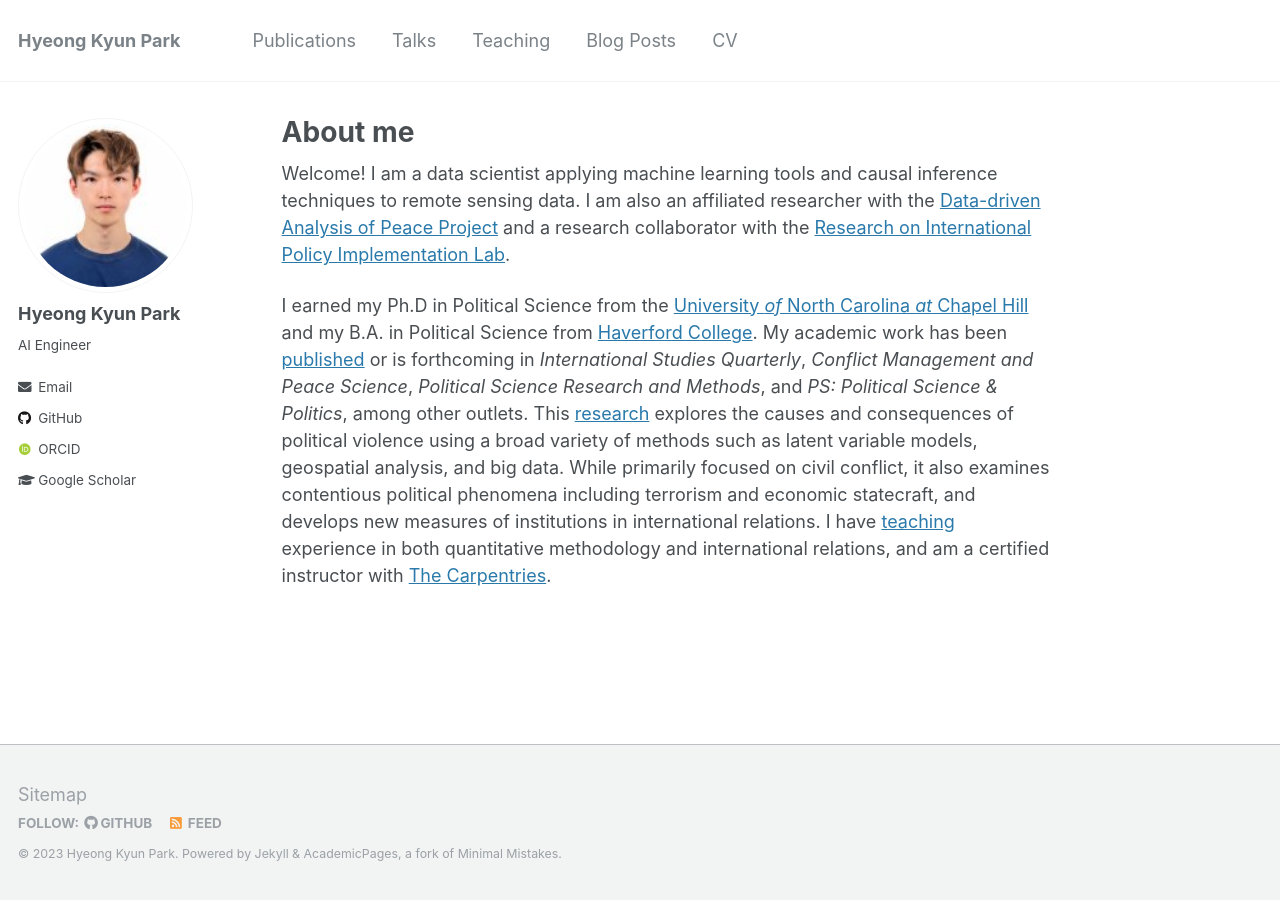
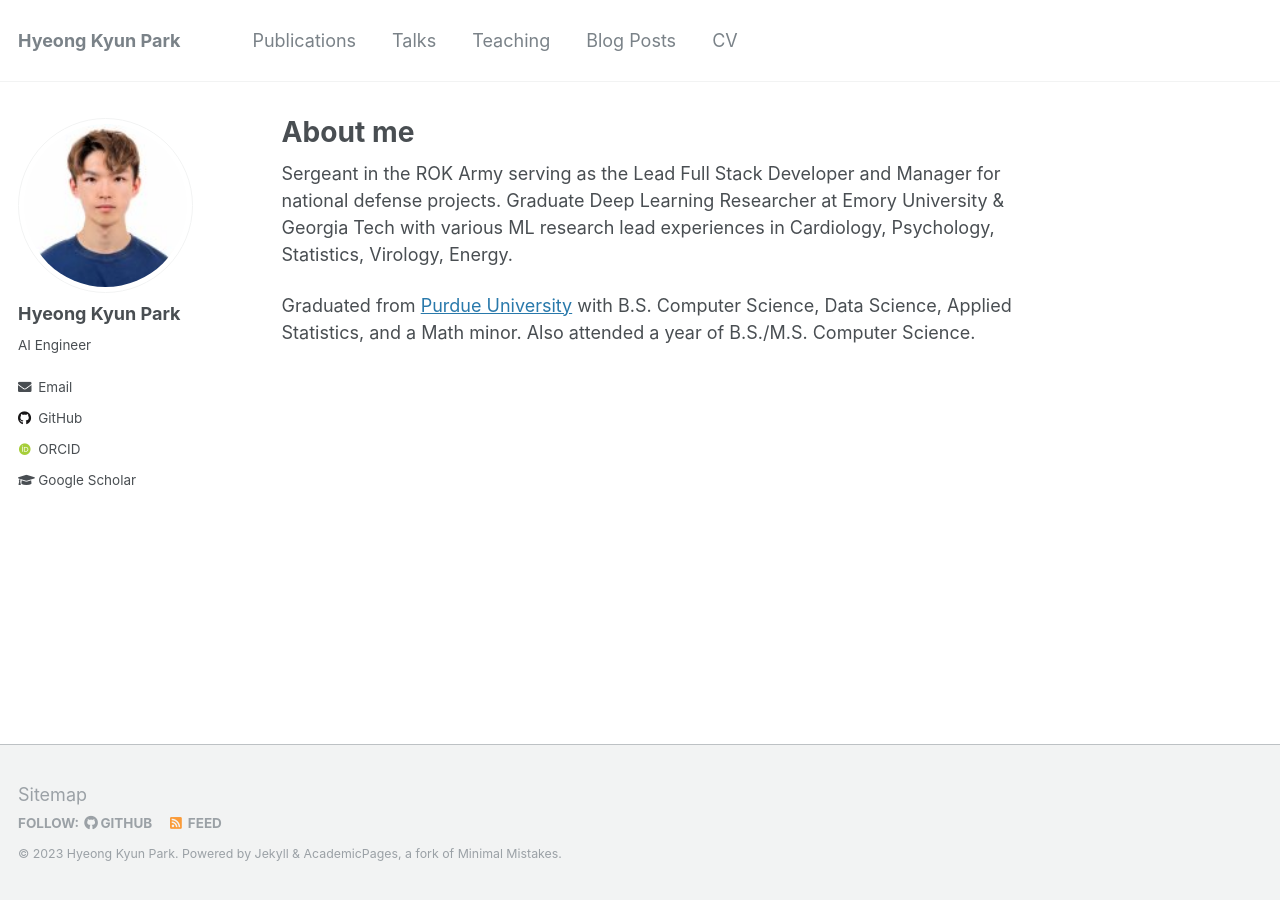
Before and after one commit to h1yung/h1yung.github.io, a Jekyll site: the page built from _pages/about.md, in a window 1280 px wide. Built offline with Jekyll 4.4.1, drawn with Linux system fonts in a browser that asks for light colours; some web fonts are replaced.

Commit message:
Update about.md

```diff
--- a/_pages/about.md
+++ b/_pages/about.md
@@ -8,23 +8,6 @@ redirect_from:
   - /about.html
 ---
 
-Welcome! I am a data scientist applying machine learning tools and causal
-inference techniques to remote sensing data. I am also an affiliated
-researcher with the [Data-driven Analysis of Peace Project](https://dapp-lab.org)
-and a research collaborator with the
-[Research on International Policy Implementation Lab](https://bridgingthegapproject.org/ripil).
+Sergeant in the ROK Army serving as the Lead Full Stack Developer and Manager for national defense projects. Graduate Deep Learning Researcher at Emory University & Georgia Tech with various ML research lead experiences in Cardiology, Psychology, Statistics, Virology, Energy.
 
-I earned my Ph.D in Political Science from the
-[University *of* North Carolina *at* Chapel Hill](https://www.unc.edu) and my
-B.A. in Political Science from [Haverford College](https://www.haverford.edu).
-My academic work has been [published](publications) or is forthcoming in
-*International Studies Quarterly*, *Conflict Management and Peace Science*,
-*Political Science Research and Methods*, and *PS: Political Science & Politics*,
-among other outlets. This [research](research) explores the causes and
-consequences of political violence using a broad variety of methods such as
-latent variable models, geospatial analysis, and big data. While primarily
-focused on civil conflict, it also examines contentious political phenomena
-including terrorism and economic statecraft, and develops new measures of
-institutions in international relations. I have [teaching](teaching) experience
-in both quantitative methodology and international relations, and am a certified
-instructor with [The Carpentries](https://carpentries.org).
+Graduated from [Purdue University](https://www.purdue.edu) with B.S. Computer Science, Data Science, Applied Statistics, and a Math minor. Also attended a year of B.S./M.S. Computer Science.
```
